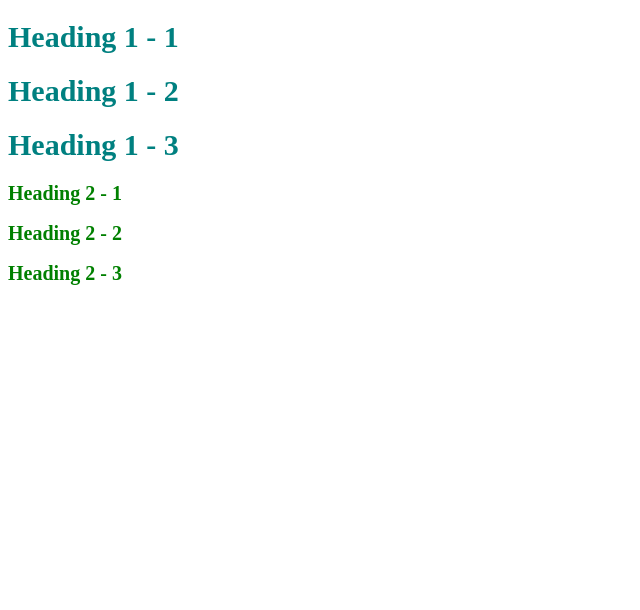
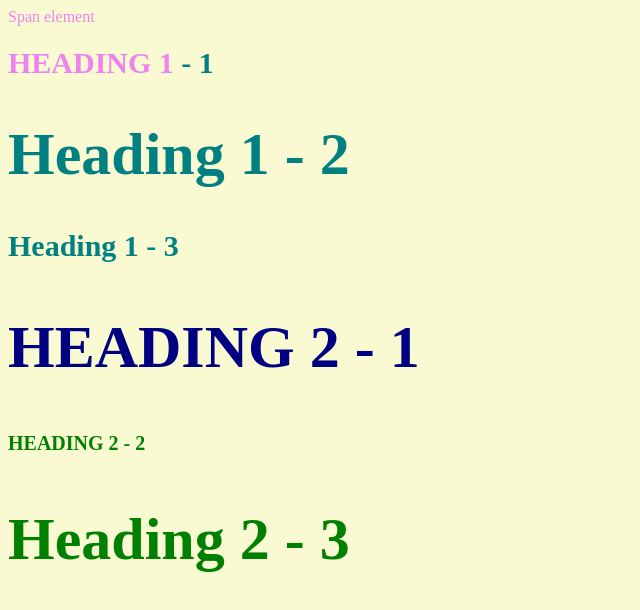
Before and after one commit to goobees/cartoon-hero, a plain HTML site: page style-test.html in a window 1280 px wide. Shown: the whole page, without its empty margins (0-640 px from the left). Drawn offline with Linux system fonts and the light colour scheme.

Commit message:
finished test css html page and css file
1/8/2023 7:40pm

```diff
--- /dev/null
+++ b/css/test.css
@@ -0,0 +1,32 @@
+body{
+    background-color: lightgoldenrodyellow;
+}
+
+h1{
+    font-size: 30px;
+    color: teal;
+}
+
+h2{
+    color: red;
+    font-size: 20px;
+}
+h2{
+    color: green;
+}
+
+.big{
+    font-size: 60px;
+}
+
+.uppercase{
+    text-transform: uppercase;
+}
+
+.big.uppercase{
+    color: navy;
+}
+
+span{
+    color: violet;
+}
--- a/style-test.html
+++ b/style-test.html
@@ -2,28 +2,16 @@
 <html>
 <head>
     <title>Style Test</title>
-    <style type="text/css">
-        h1{
-            font-size: 30px;
-            color: teal;
-        }
-
-        h2{
-            color: red;
-            font-size: 20px;
-        }
-        h2{
-            color: green;
-        }
-    </style>
+<link rel="stylesheet" type="text/css" href="css/test.css"
 </head>
 <body>
-    <h1>Heading 1 - 1</h1>
-    <h1>Heading 1 - 2</h1>
+    <span>Span element</span>
+    <h1 class="uppercase"><span>Heading 1</span> - 1</h1>
+    <h1 class="big">Heading 1 - 2</h1>
     <h1>Heading 1 - 3</h1>
-    <h2>Heading 2 - 1</h2>
-    <h2>Heading 2 - 2</h2>
-    <h2>Heading 2 - 3</h2>
+    <h2 class="big uppercase">Heading 2 - 1</h2>
+    <h2 class="uppercase">Heading 2 - 2</h2>
+    <h2 class="big">Heading 2 - 3</h2>
 
 </body>
 </html>
```
